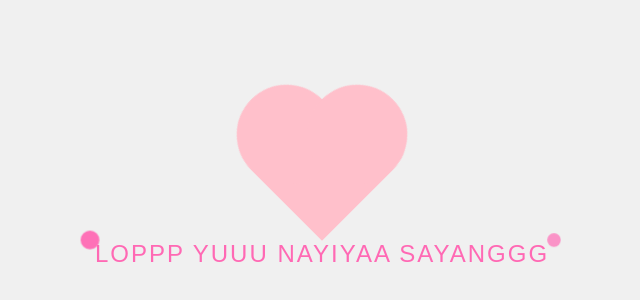
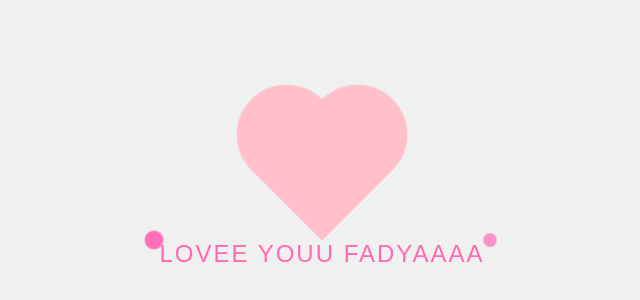
Before and after one commit to rahasiabumi/rahasiabumi.github.io, a plain HTML site: page index.html in a window 1280 px wide. Shown: the part 206-506 px from the top of the page, without its empty margins (318-958 px from the left). Drawn offline with Linux system fonts and the light colour scheme.

Commit message:
Update index.html

```diff
--- a/index.html
+++ b/index.html
@@ -111,6 +111,6 @@
 </head>
 <body>
     <div class="heart"></div>
-    <div class="text">LOPPP YUUU NAYIYAA SAYANGGG </div>
+    <div class="text">LOVEE YOUU FADYAAAA </div>
 </body>
 </html>
```
